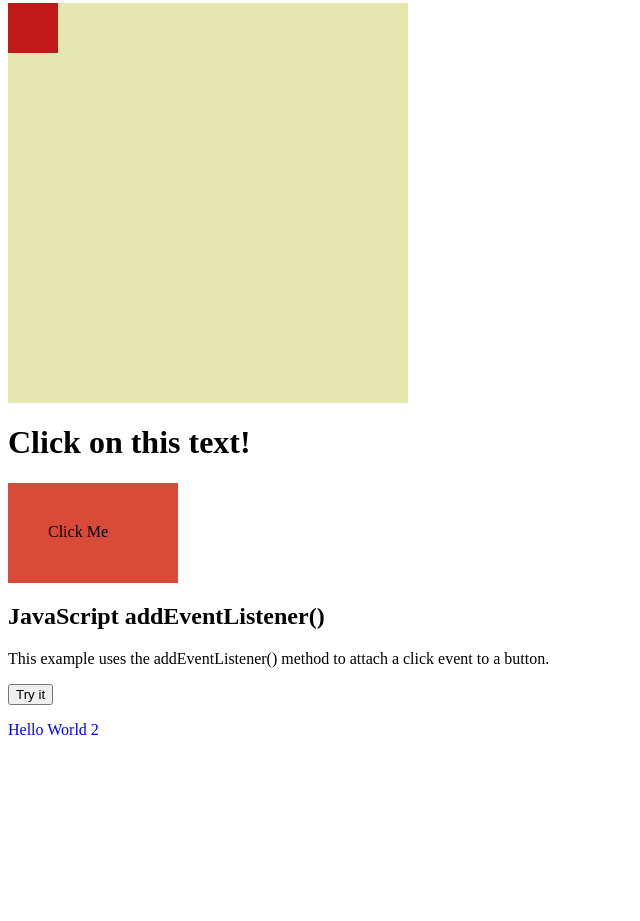
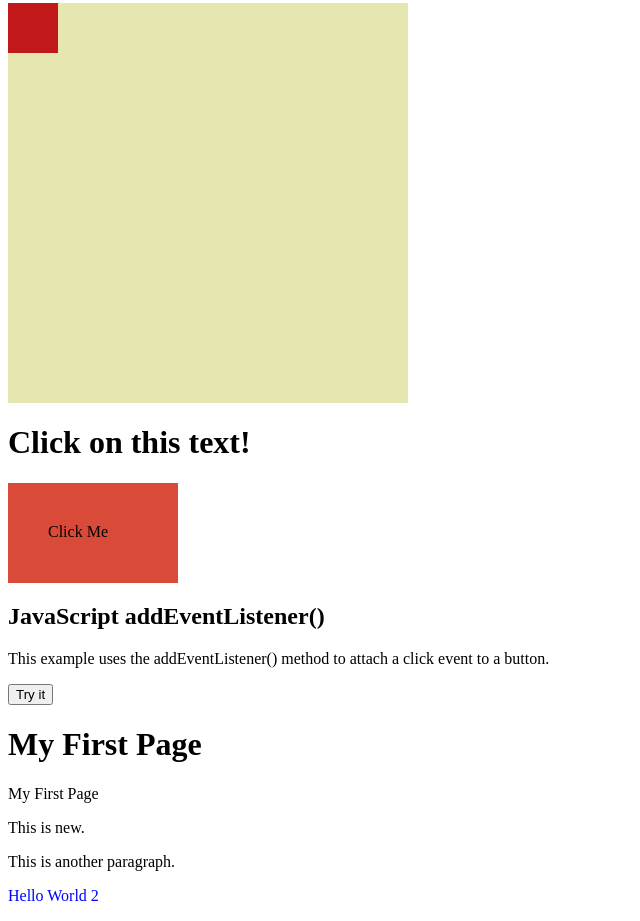
Before and after one commit to airus-maqbool/Enlive-Work, a plain HTML site: page Week1 Tasks/DOM manipulation/index.html in a window 1280 px wide. Shown: the part 404-1325 px from the top of the page, without its empty margins (0-640 px from the left). Before the commit the page ends 1159 px from the top, so only its background shows below. Drawn offline with Linux system fonts and the light colour scheme.

Commit message:
dom methods done

```diff
--- a/Week1 Tasks/DOM manipulation/index.html
+++ b/Week1 Tasks/DOM manipulation/index.html
@@ -54,6 +54,18 @@
     <button id="myBtn">Try it</button>
 
     <p id="date"></p>
+
+    <!--dom navigation-->
+    <!-- each thing in dom is object and can be accessed by navigating through nodes -->
+    <h1 id="id01">My First Page</h1>
+    <p id="id02"></p>
+
+    <!-- dom nodes -->
+
+    <div id="div1">
+      <p id="p1">This is a paragraph.</p>
+      <p id="p2">This is another paragraph.</p>
+    </div>
     <script>
       // dom methods and properites
 
@@ -134,6 +146,36 @@
 
       //event bubbling : event goes from child to ancestors, by default behaviour
       //event capturing: event goes from parent to child, not by default
-    </script>
+
+      // dom navigation
+
+      document.getElementById("id02").innerHTML =
+        document.getElementById("id01").innerHTML;
+
+      // The nodeValue property specifies the value of a node.
+
+      // nodeValue for element nodes is null
+
+      //dom nodes
+
+      const para = document.createElement("p");
+      const node = document.createTextNode("This is new.");
+      para.appendChild(node);
+
+      const element = document.getElementById("div1");
+      element.appendChild(para);
+       const child = document.getElementById("p1");
+      element.replaceChild(para, child);
+//       An element can only exist once in the DOM.
+// When you use replaceChild(para, child), the browser removes it from the bottom and moves it to where child was.
+//
+
+// DOM elements are objects, not just text or HTML. When you move an element, you’re not copying it — you’re physically relocating it in the DOM.
+
+//copying content (innerHTML)
+//moving DOM elements (like with appendChild() or replaceChild()).
+
+
+</script>
   </body>
 </html>
```
